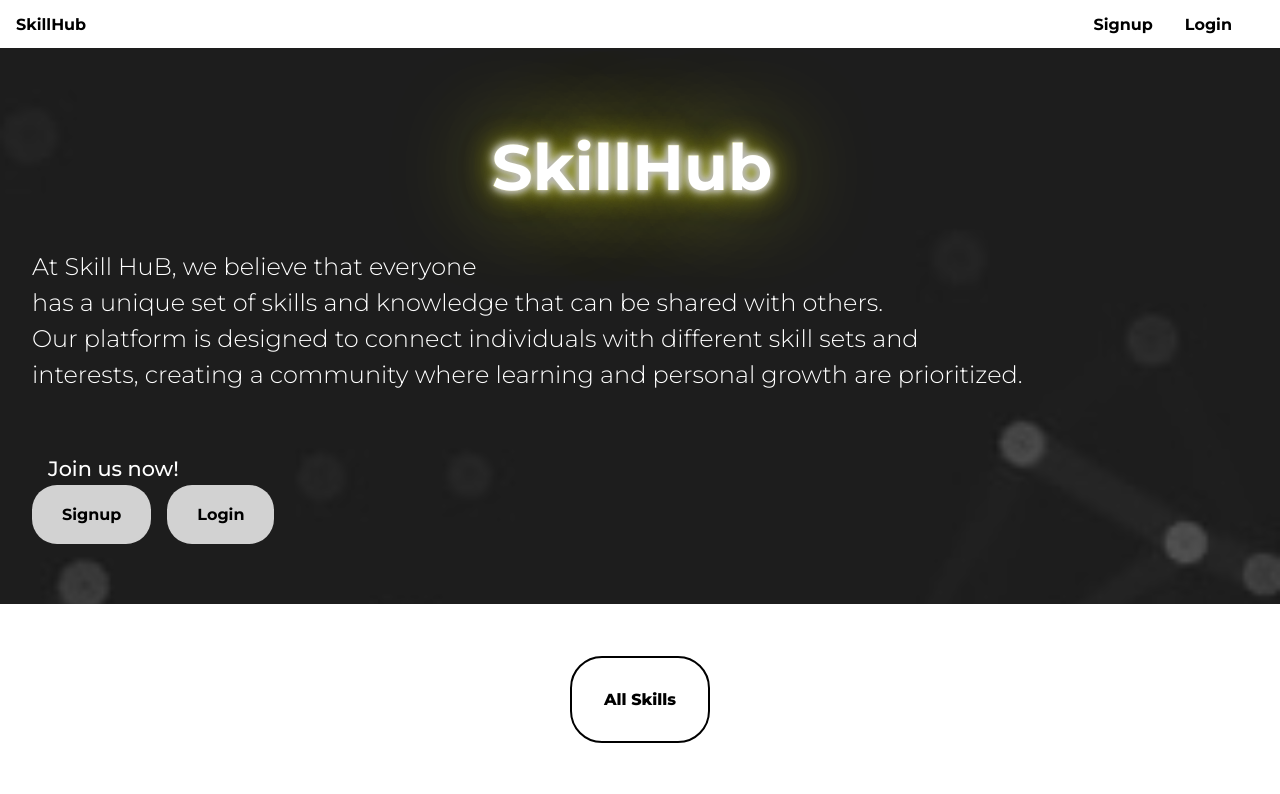
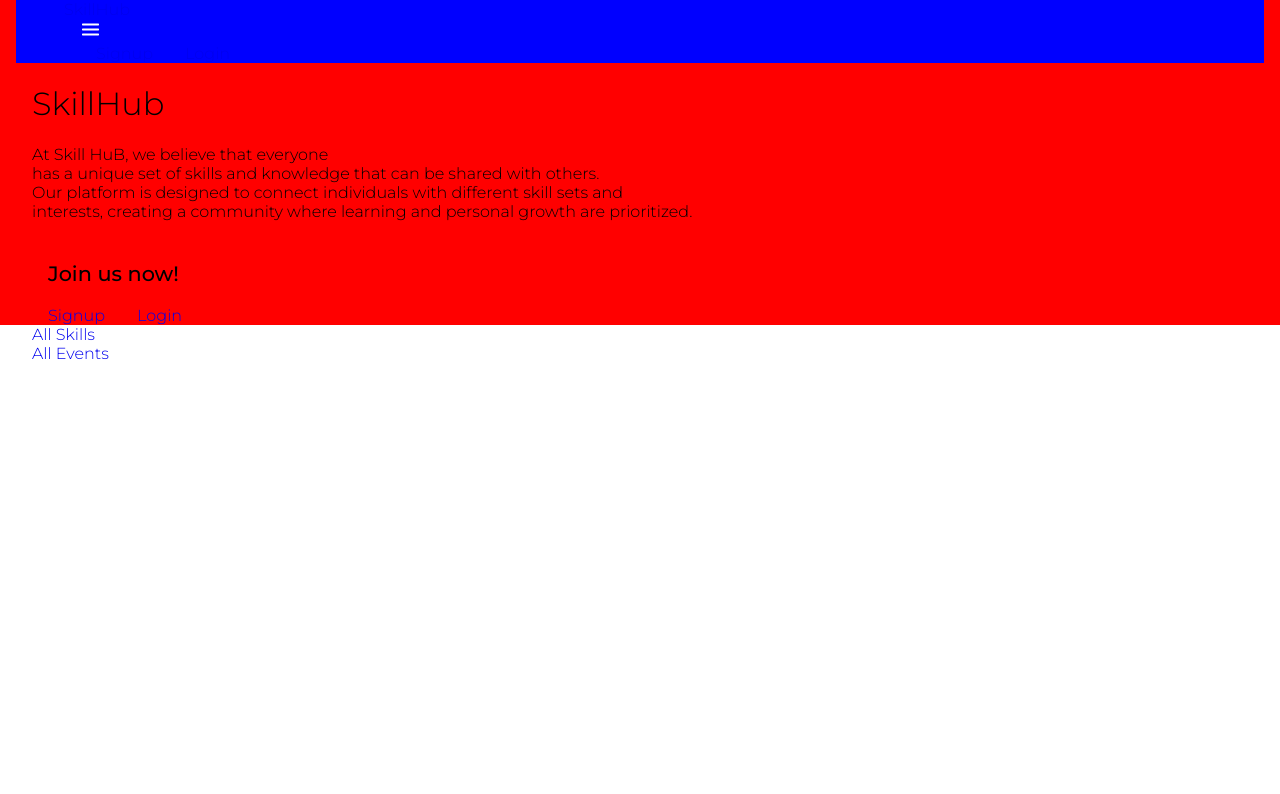
Before and after one commit to javiernicolasadan/SkillHubFrontJNA, a React (Vite) app: page / in a window 1280 px wide. Shown: the top 794 px of the page. Built offline with nearby package versions, Linux system fonts and the light colour scheme.

Commit message:
cleaning css

```diff
--- a/src/App.jsx
+++ b/src/App.jsx
@@ -1,7 +1,7 @@
 import { Route, Routes } from 'react-router-dom'
-import './App.css'
-import './Styles.css'
-import Navbar from './components/Navbar'
+/* import './App.css'
+import './Styles.css' */
+import './Main.css'
 import Homepage from './pages/Homepage'
 import Signup from './pages/Signup'
 import Login from './pages/Login'
@@ -20,7 +20,6 @@ function App() {
 
   return (
     <>
-      <Navbar/>
       <Routes>
         <Route path='/' element={<Homepage/>}/>
         <Route path='/signup' element={<Signup/>}/>
--- /dev/null
+++ b/src/Main.css
@@ -0,0 +1,28 @@
+@import url('https://fonts.googleapis.com/css2?family=Montserrat:ital,wght@0,100;0,200;0,300;0,400;0,500;0,700;0,800;1,100;1,300&display=swap');
+
+#root {
+    max-width: 100vw;
+    margin: 0;
+    padding: 0;
+    color: black;
+  }
+
+  body{
+    margin: 0;
+    padding: 0;
+  }
+
+  body *{
+    padding: 0 1rem;
+    font-family: Montserrat, Inter, system-ui, Avenir, Helvetica, Arial, sans-serif;
+    font-weight: 300;
+    text-decoration: none;
+  }
+
+  nav{
+    background-color: blue;
+  }
+
+  header{
+    background-color: red;
+  }
--- a/src/components/Navbar.jsx
+++ b/src/components/Navbar.jsx
@@ -1,11 +1,7 @@
 import { Link } from "react-router-dom";
-import { useContext } from "react";
-import { SessionContext } from "../contexts/SessionContext";
 import DropDown from "./DropDrown";
 
 export default function Navbar() {
-  const { isLoggedIn, logout } = useContext(SessionContext);
-
   return (
     <nav className="nav-menus">
       <div className="home">
--- a/src/pages/AddEvent.jsx
+++ b/src/pages/AddEvent.jsx
@@ -11,7 +11,7 @@ export default function AddEvent() {
     const [newDescription, setDescription] = useState("")
     const [selectedSkill, setSelectedSkill] = useState()
     const {skillid} = useParams()
-    const { currentUser , setNeedRefreshUser} = useContext(SessionContext)
+    const {setNeedRefreshUser} = useContext(SessionContext)
     const navigate= useNavigate()
 
     const fetchSkillData = async()=>{
@@ -33,7 +33,6 @@ export default function AddEvent() {
         fData.append("locationType", newLocationType)
         fData.append("description", newDescription)
         fData.append("imageUrl", imageUrl)
-        /* fData.append("skillTitle", selectedSkill.title ) */
         fData.append("skillid", skillid )
 
           console.log(fData)
--- a/src/pages/AddSkill.jsx
+++ b/src/pages/AddSkill.jsx
@@ -14,7 +14,6 @@ export default function AddSkill({ isUpdating = false }) {
   const [previewImageUrl, setPreviewImageUrl] = useState("");
   const [originalImageUrl, setOriginalImageUrl] = useState("");
 
-  useEffect(() => {
   const fetchSkill = async () => {
     try {
       const response = await fetch(`${import.meta.env.VITE_BASE_API_URL}/skill/${skillid}`);
@@ -27,12 +26,12 @@ export default function AddSkill({ isUpdating = false }) {
     } catch (error) {
       console.log(error);
     }
-    };
+  }
 
+  useEffect(() => {
     if (isUpdating && skillid) {
       fetchSkill();
     }
-
   }, [isUpdating, skillid]);
 
   const handleSubmit = async (e) => {
@@ -53,7 +52,7 @@ export default function AddSkill({ isUpdating = false }) {
             fData.append("originalImageUrl", originalImageUrl);
           }
         }
-        console.log(imageUrl)
+        /* console.log(imageUrl) */
 
     try {
 
@@ -81,12 +80,7 @@ export default function AddSkill({ isUpdating = false }) {
       <form  className="pageForms" encType="multipart/form-data" onSubmit={handleSubmit}>
         <div className="addField">
           <label>Category:</label>
-          <select
-            name="category"
-            value={newCategory}
-            onChange={(e) => setCategory(e.target.value)}
-            required
-          >
+          <select name="category" value={newCategory} onChange={(e) => setCategory(e.target.value)} required>
             <option value="Other">Other</option>
             <option value="Music">Music</option>
             <option value="Photography">Photography</option>
@@ -101,32 +95,22 @@ export default function AddSkill({ isUpdating = false }) {
 
         <div className="addField">
           <label>Title:</label>
-          <input
-            type="text"
-            name="title"
-            value={newTitle}
-            onChange={(e) => setTitle(e.target.value)}
-            required
-          />
+          <input type="text" name="title" value={newTitle} onChange={(e) => setTitle(e.target.value)} required />
         </div>
 
         <div className="addField">
           <label>Details:</label>
-          <textarea
-            name="details"
-            value={newDetails}
-            onChange={(e) => setNewDetails(e.target.value)}
-            required
-          ></textarea>
+          <textarea name="details" value={newDetails} onChange={(e) => setNewDetails(e.target.value)} required></textarea>
         </div>
 
         <div className="addField">
-          <label>
+          <label>Image:</label>
            <input type="file" accept="image/jpg,image/png" name="imageUrl" />
-          </label>
             {previewImageUrl && <img src={previewImageUrl} alt="Preview" />}
         </div>
+
         <button className="genButton">{isUpdating ? "Update" : "Create"}</button>
+
       </form>
       </div>
 
--- a/src/pages/Homepage.jsx
+++ b/src/pages/Homepage.jsx
@@ -1,6 +1,7 @@
 import { useContext } from "react";
 import { Link } from "react-router-dom";
 import { SessionContext } from "../contexts/SessionContext";
+import Navbar from '../components/Navbar'
 
 
 export default function Homepage() {
@@ -8,7 +9,8 @@ export default function Homepage() {
 
   return (
     <>
-      <div className="header">
+      <header>
+        <Navbar/>
         <h1> SkillHub </h1>
         <p>At Skill HuB, we believe that everyone <br/>
         has a unique set of skills and knowledge that can be shared with others.<br/>
@@ -29,10 +31,7 @@ export default function Homepage() {
         </div>
         }
 
-
-
-
-      </div>
+      </header>
 
       <div className="allLink allskills">
         <Link to={'/allskills'} >All Skills</Link>
```
Also changed, not shown: src/components/PrivatePrev.jsx (deleted, +0 -38 lines), src/contexts/SessionContextPrev.jsx (deleted, +0 -76 lines). Lines whose indentation alone changed are shown as unchanged.
